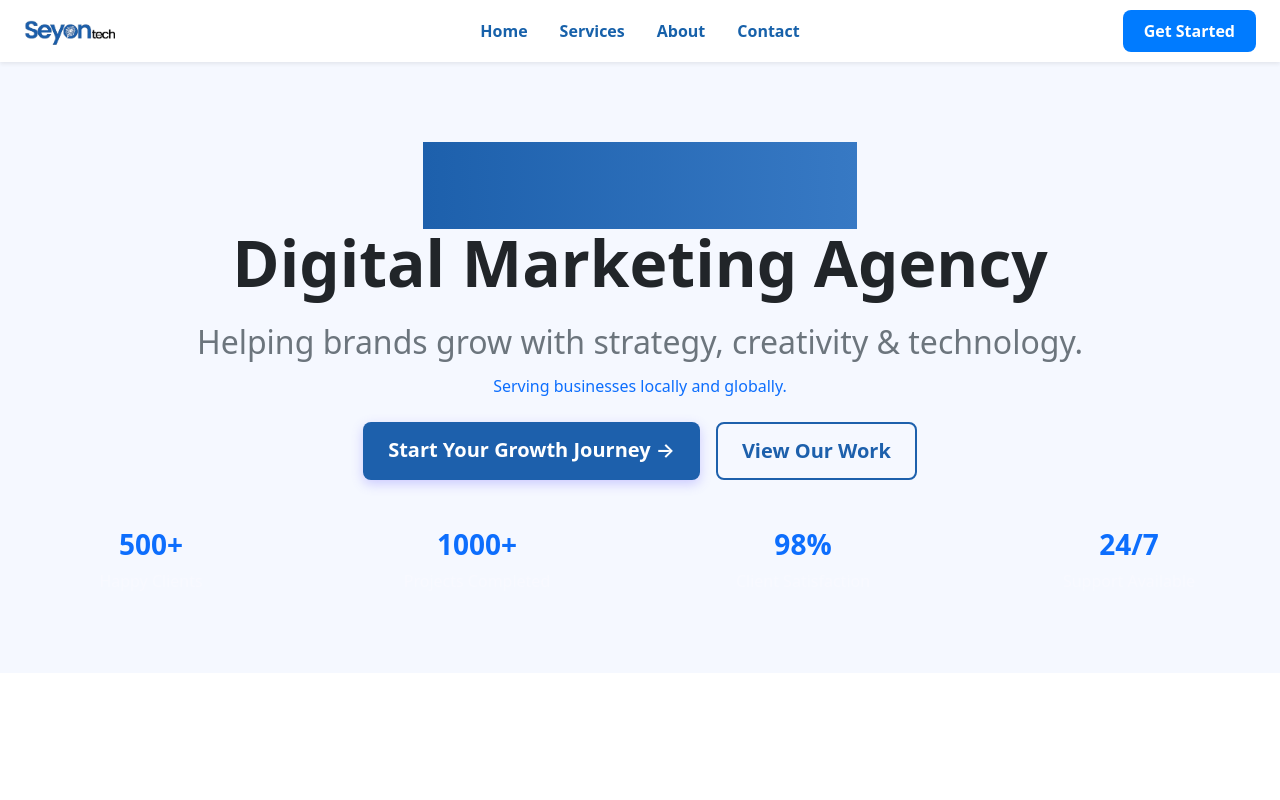
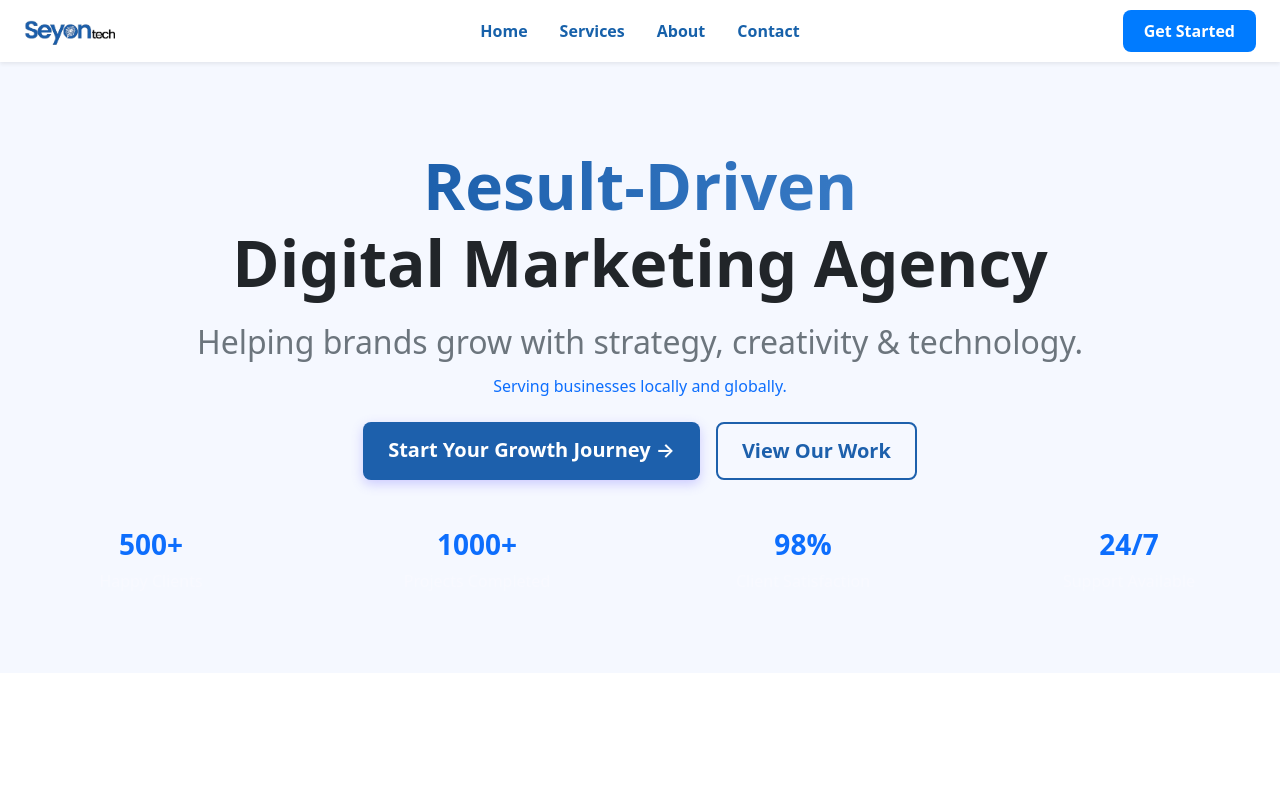
Before and after one commit to zion1905/seyontechnology, a React (Vite) app: page / in a window 1280 px wide. Shown: the top 800 px of the page. Built offline with nearby package versions, Linux system fonts and the light colour scheme.

Commit message:
change the total UI

```diff
--- a/src/index.css
+++ b/src/index.css
@@ -84,10 +84,15 @@
 }
 
 .gradient-text {
-  background: linear-gradient(90deg,  rgb(29, 96, 172),  #3779c4); /* Purple gradient */
   font-size: 4rem;
-  -webkit-text-fill-color: transparent;
+  background: linear-gradient(90deg, rgb(29, 96, 172), #3779c4);
+  background-clip: text;
+  -webkit-background-clip: text; /* for Safari/Chrome */
+  color: transparent;
+  -webkit-text-fill-color: transparent; /* Safari only */
+  display: inline-block;
 }
+
 .text-dark{
     font-size: 4rem;
 }
```
